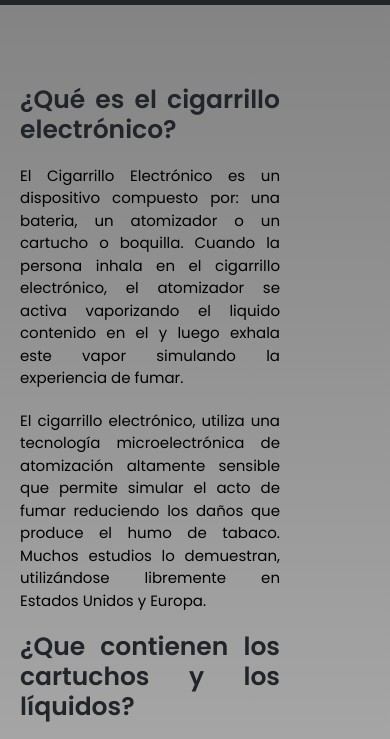
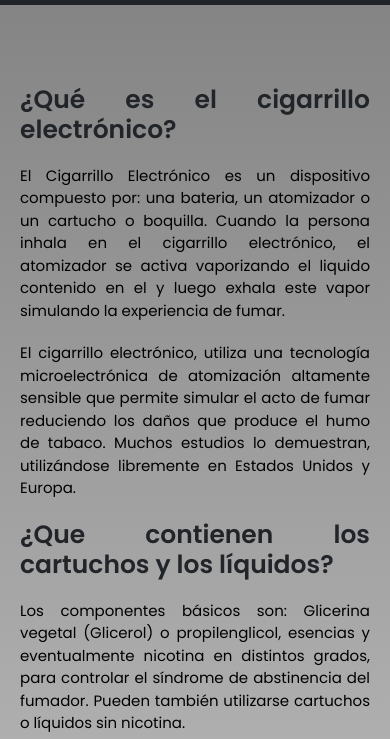
Before and after one commit to Krawliin/My_first_project, a website: page tutoriales.html in a window 390 px wide. Shown: the part 73-812 px from the top of the page. Drawn offline with Linux system fonts and the light colour scheme.

Commit message:
cambios responsivos

```diff
--- a/scss/style.scss
+++ b/scss/style.scss
@@ -67,11 +67,11 @@ article {
   max-width: 750px !important;
 }
 }
-@media (max-width:425px) {
+@media only screen and (max-width:425px) {
 .wrapper .form .inputfield{
   flex-direction: column;
   align-items: flex-start;
-  }
+}
 .wrapper .form .inputfield label{
   margin-bottom: 5px;
   }
@@ -92,9 +92,6 @@ article {
   padding: 0 !important;
   font-size: 18px !important;
   letter-spacing: 0px !important;
-}
-article {
-  max-width: 300px !important;
 }
 article h1{
   font-size: 25px !important;
```
Also changed, not shown: css/todovaporstore.css.
